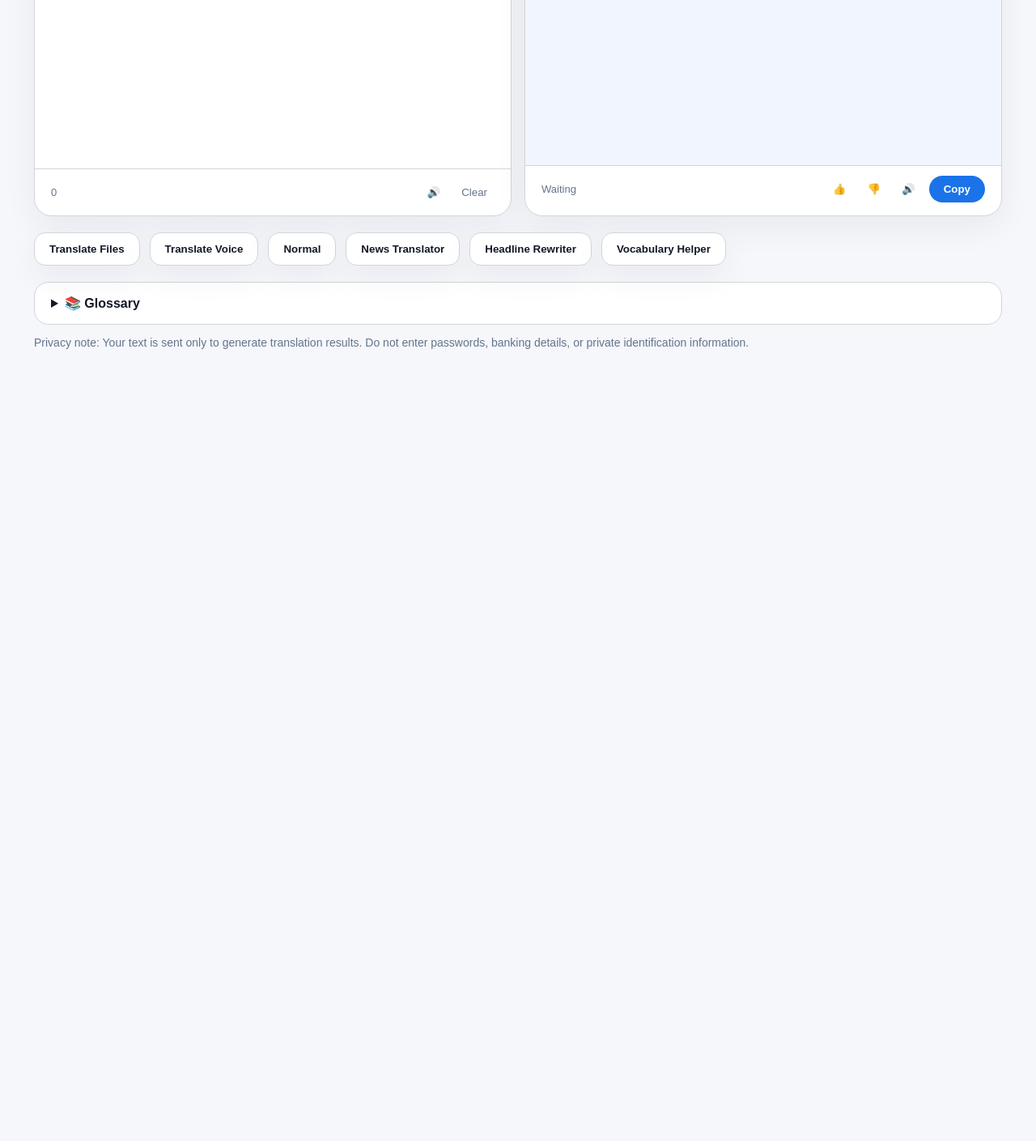
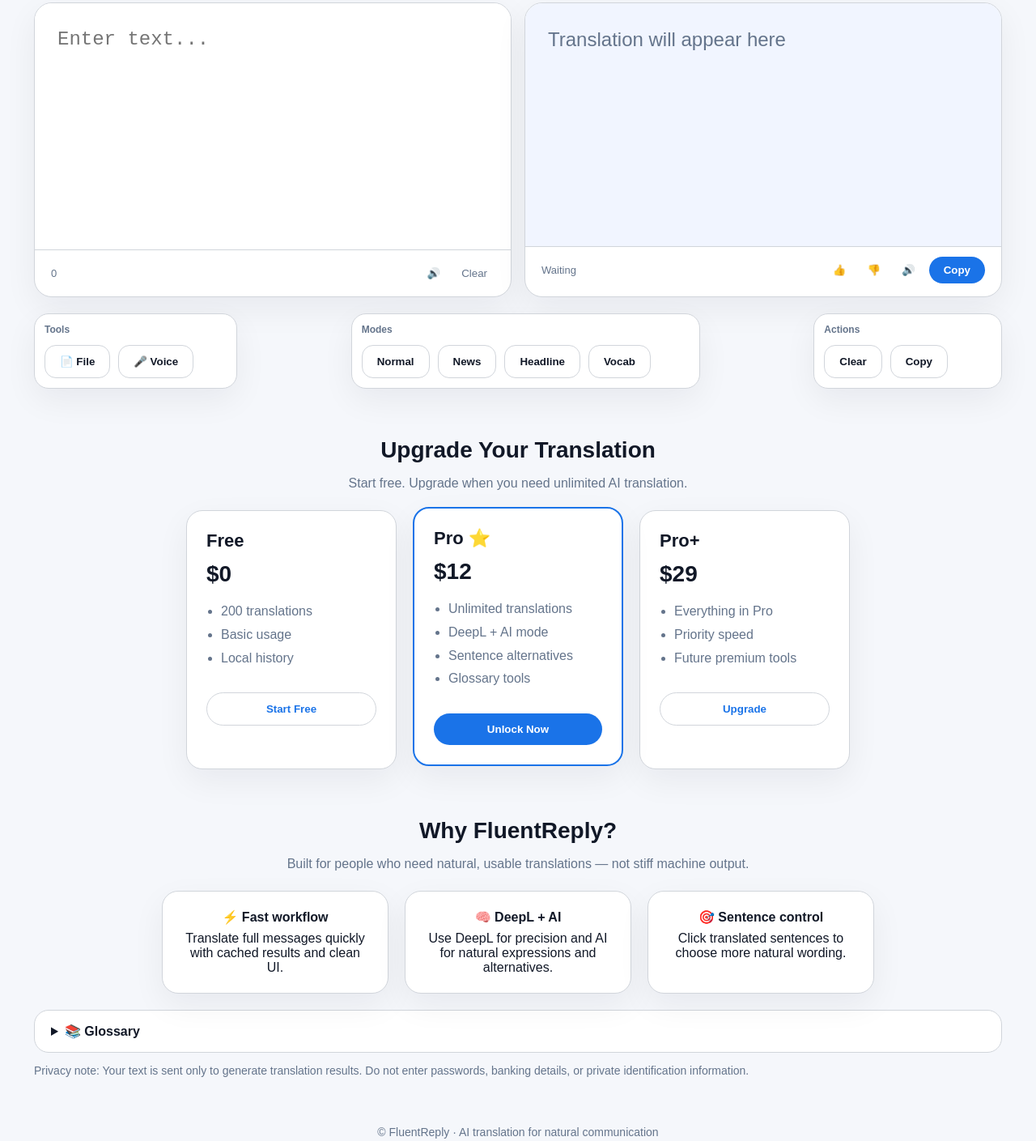
Before and after one commit to wang86373/fluentreply, a plain HTML site: page index.html in a window 1280 px wide. Shown: the part 428-1837 px from the top of the page at 81% size. Before the commit the page ends 891 px from the top, so only its background shows below. Drawn offline with nearby package versions, Linux system fonts and the light colour scheme.

Commit message:
Update index.html

```diff
--- a/index.html
+++ b/index.html
@@ -2,7 +2,7 @@
 <html lang="en">
 <head>
 <meta charset="UTF-8" />
-<title>FluentReply Translate</title>
+<title>AI Translator with DeepL Precision | FluentReply</title>
 <meta name="viewport" content="width=device-width, initial-scale=1.0" />
 <script src="https://cdn.jsdelivr.net/npm/@supabase/supabase-js@2"></script>
 
@@ -25,9 +25,12 @@ body{margin:0;font-family:Arial,"Segoe UI",sans-serif;background:var(--bg);color
 .auth-primary{background:var(--dark)!important;color:white!important;border-radius:999px;padding:10px 20px!important;font-weight:800}
 .upgrade-btn{background:linear-gradient(135deg,#1a73e8,#60a5fa)!important;color:white!important;border-radius:999px;padding:10px 20px!important;font-weight:900}
 .app{max-width:1240px;margin:32px auto;padding:0 22px}
-.hero{margin-bottom:20px}
-.hero h1{font-size:30px;margin:0 0 8px}
-.hero p{margin:0;color:var(--muted)}
+.hero{text-align:center;margin:44px 0 30px}
+.hero h1{font-size:38px;margin:0 0 12px;font-weight:900}
+.hero p{margin:0;color:var(--muted);font-size:16px}
+.hero-cta{margin-top:22px;display:flex;gap:12px;justify-content:center;flex-wrap:wrap}
+.primary-cta{padding:13px 28px;border-radius:999px;background:var(--blue);color:#fff;font-weight:900;border:none;cursor:pointer}
+.secondary-cta{padding:13px 28px;border-radius:999px;background:var(--card);color:var(--text);font-weight:900;border:1px solid var(--border);cursor:pointer}
 .engine-box{background:var(--card);border:1px solid var(--border);border-radius:18px;padding:16px 20px;margin-bottom:18px;display:flex;justify-content:space-between;align-items:center;gap:14px;box-shadow:var(--shadow);flex-wrap:wrap}
 .engine-left{display:flex;align-items:center;gap:12px;flex-wrap:wrap}
 .engine-left label{font-weight:800;color:var(--text)}
@@ -56,9 +59,26 @@ textarea{width:100%;height:300px;border:none;outline:none;resize:none;padding:28
 .dropdown-label{font-size:12px;font-weight:900;color:var(--blue);margin-bottom:5px}
 .dropdown-text{font-size:15px;line-height:1.4;margin-bottom:5px}
 .dropdown-meaning{font-size:13px;color:var(--muted);line-height:1.4}
-.tools{display:flex;gap:12px;flex-wrap:wrap;margin-top:20px}
-.tool-btn{background:var(--card);border:1px solid var(--border);border-radius:14px;padding:12px 18px;font-weight:900;cursor:pointer;color:var(--text);box-shadow:var(--shadow)}
+.tools{display:flex;gap:14px;flex-wrap:wrap;margin-top:20px;justify-content:space-between}
+.tool-group{display:flex;gap:10px;flex-wrap:wrap;background:var(--card);border:1px solid var(--border);border-radius:18px;padding:12px;box-shadow:var(--shadow)}
+.tool-label{width:100%;font-size:12px;color:var(--muted);font-weight:900;margin-bottom:2px}
+.tool-btn{background:var(--card);border:1px solid var(--border);border-radius:14px;padding:12px 18px;font-weight:900;cursor:pointer;color:var(--text)}
 .tool-btn:hover{border-color:var(--blue);color:var(--blue)}
+.pricing{margin-top:60px;text-align:center}
+.pricing h2,.features h2{font-size:28px;font-weight:900;margin:0 0 10px}
+.pricing p,.features p{color:var(--muted)}
+.plan-wrap{display:flex;gap:20px;margin-top:24px;flex-wrap:wrap;justify-content:center}
+.plan{background:var(--card);border:1px solid var(--border);border-radius:20px;width:260px;padding:24px;box-shadow:var(--shadow);text-align:left}
+.plan.pro{border:2px solid var(--blue);transform:translateY(-4px)}
+.plan h3{margin:0 0 10px;font-size:22px}
+.plan-price{font-size:28px;font-weight:900;margin:12px 0}
+.plan ul{padding-left:18px;color:var(--muted);line-height:1.8}
+.plan button{width:100%;margin-top:12px;padding:12px;border-radius:999px;border:none;background:var(--blue);color:white;font-weight:900;cursor:pointer}
+.plan.secondary button{background:var(--card);color:var(--blue);border:1px solid var(--border)}
+.features{margin-top:60px;text-align:center}
+.feature-wrap{display:flex;gap:20px;flex-wrap:wrap;justify-content:center;margin-top:24px}
+.feature{background:var(--card);border:1px solid var(--border);border-radius:20px;padding:22px;width:280px;box-shadow:var(--shadow)}
+.feature strong{display:block;margin-bottom:8px}
 details{background:var(--card);border:1px solid var(--border);border-radius:18px;padding:16px 20px;margin-top:20px}
 summary{cursor:pointer;font-weight:900}
 .glossary-form{display:grid;grid-template-columns:1fr 1fr auto;gap:10px;margin-top:14px}
@@ -68,15 +88,18 @@ summary{cursor:pointer;font-weight:900}
 .glossary-item{display:flex;justify-content:space-between;align-items:center;gap:10px;background:var(--soft);border:1px solid var(--border);border-radius:12px;padding:11px 13px}
 .status{margin-top:14px;font-size:14px;color:var(--muted)}
 .error{color:#ef4444}
+.footer-note{text-align:center;color:var(--muted);margin:60px 0 20px;font-size:14px}
 @media(max-width:850px){
   .header{padding:14px}
   .logo{font-size:20px}
   .header-actions{gap:8px}
+  .hero h1{font-size:30px}
   .translator,.lang-row,.glossary-form{grid-template-columns:1fr}
   .swap{display:none}
   textarea,.result{height:210px;font-size:18px;padding:16px}
   .panel-footer{height:48px;padding:0 12px}
   .dropdown{left:10px;right:10px;top:48px;max-height:170px}
+  .tool-group{width:100%}
 }
 </style>
 </head>
@@ -108,7 +131,7 @@ summary{cursor:pointer;font-weight:900}
 
     <button onclick="syncUILanguageToTarget()" data-i18n="sync">Sync UI</button>
     <button onclick="location.href='history.html'" data-i18n="history">History</button>
-    <button class="upgrade-btn" onclick="buyPro()">Upgrade Pro</button>
+    <button class="upgrade-btn" onclick="buyPro()">Unlock Unlimited 🚀</button>
     <button class="auth-btn" onclick="location.href='login.html'" data-i18n="login">Login</button>
     <button class="auth-primary" onclick="location.href='signup.html'" data-i18n="signup">Sign up</button>
   </div>
@@ -116,8 +139,12 @@ summary{cursor:pointer;font-weight:900}
 
 <main class="app">
   <section class="hero">
-    <h1 data-i18n="heroTitle">AI Translation with DeepL Precision</h1>
-    <p data-i18n="heroText">Fast full-message translation with sentence-level alternatives.</p>
+    <h1>Translate Smarter, Not Harder</h1>
+    <p>DeepL + AI powered translation with sentence-level alternatives.</p>
+    <div class="hero-cta">
+      <button class="primary-cta" onclick="input.focus()">Start Translating 🚀</button>
+      <button class="secondary-cta" onclick="document.getElementById('pricing').scrollIntoView({behavior:'smooth'})">View Plans</button>
+    </div>
   </section>
 
   <section class="engine-box">
@@ -209,15 +236,89 @@ summary{cursor:pointer;font-weight:900}
   <div id="bottomStatus" class="status"></div>
 
   <section class="tools">
-    <button class="tool-btn" onclick="triggerFileUpload()" data-i18n="translateFile">Translate Files</button>
-    <button class="tool-btn" onclick="toggleVoiceInput()" data-i18n="translateVoice">Translate Voice</button>
-    <button class="tool-btn" onclick="setTask('translate')" data-i18n="normalMode">Normal</button>
-    <button class="tool-btn" onclick="setTask('news')" data-i18n="newsTranslator">News Translator</button>
-    <button class="tool-btn" onclick="setTask('headline')" data-i18n="headlineRewriter">Headline Rewriter</button>
-    <button class="tool-btn" onclick="setTask('vocab')" data-i18n="vocabHelper">Vocabulary Helper</button>
+    <div class="tool-group">
+      <div class="tool-label">Tools</div>
+      <button class="tool-btn" onclick="triggerFileUpload()">📄 File</button>
+      <button class="tool-btn" onclick="toggleVoiceInput()">🎤 Voice</button>
+    </div>
+
+    <div class="tool-group">
+      <div class="tool-label">Modes</div>
+      <button class="tool-btn" onclick="setTask('translate')">Normal</button>
+      <button class="tool-btn" onclick="setTask('news')">News</button>
+      <button class="tool-btn" onclick="setTask('headline')">Headline</button>
+      <button class="tool-btn" onclick="setTask('vocab')">Vocab</button>
+    </div>
+
+    <div class="tool-group">
+      <div class="tool-label">Actions</div>
+      <button class="tool-btn" onclick="clearAll()">Clear</button>
+      <button class="tool-btn" onclick="copyText(event)">Copy</button>
+    </div>
   </section>
 
   <input id="fileInput" type="file" accept=".txt,.md,.csv,.json,text/plain" style="display:none" onchange="handleFileUpload(event)">
+
+  <section id="pricing" class="pricing">
+    <h2>Upgrade Your Translation</h2>
+    <p>Start free. Upgrade when you need unlimited AI translation.</p>
+
+    <div class="plan-wrap">
+      <div class="plan secondary">
+        <h3>Free</h3>
+        <div class="plan-price">$0</div>
+        <ul>
+          <li>200 translations</li>
+          <li>Basic usage</li>
+          <li>Local history</li>
+        </ul>
+        <button onclick="input.focus()">Start Free</button>
+      </div>
+
+      <div class="plan pro">
+        <h3>Pro ⭐</h3>
+        <div class="plan-price">$12</div>
+        <ul>
+          <li>Unlimited translations</li>
+          <li>DeepL + AI mode</li>
+          <li>Sentence alternatives</li>
+          <li>Glossary tools</li>
+        </ul>
+        <button onclick="buyPro()">Unlock Now</button>
+      </div>
+
+      <div class="plan secondary">
+        <h3>Pro+</h3>
+        <div class="plan-price">$29</div>
+        <ul>
+          <li>Everything in Pro</li>
+          <li>Priority speed</li>
+          <li>Future premium tools</li>
+        </ul>
+        <button onclick="buyPro()">Upgrade</button>
+      </div>
+    </div>
+  </section>
+
+  <section class="features">
+    <h2>Why FluentReply?</h2>
+    <p>Built for people who need natural, usable translations — not stiff machine output.</p>
+
+    <div class="feature-wrap">
+      <div class="feature">
+        <strong>⚡ Fast workflow</strong>
+        <span>Translate full messages quickly with cached results and clean UI.</span>
+      </div>
+      <div class="feature">
+        <strong>🧠 DeepL + AI</strong>
+        <span>Use DeepL for precision and AI for natural expressions and alternatives.</span>
+      </div>
+      <div class="feature">
+        <strong>🎯 Sentence control</strong>
+        <span>Click translated sentences to choose more natural wording.</span>
+      </div>
+    </div>
+  </section>
 
   <details>
     <summary data-i18n="glossarySummary">📚 Glossary</summary>
@@ -232,6 +333,10 @@ summary{cursor:pointer;font-weight:900}
   <section class="status" data-i18n="privacyText">
     Privacy note: Your text is sent only to generate translation results. Do not enter passwords, banking details, or private identification information.
   </section>
+
+  <div class="footer-note">
+    © FluentReply · AI translation for natural communication
+  </div>
 </main>
 
 <script>
@@ -551,6 +656,7 @@ async function translate(){
   if(!canUseTranslate()){
     result.innerHTML=`<span class="error">${getUILang()==="Simplified Chinese"?"免费次数已用完，请升级 Pro。":"Free limit reached. Please upgrade to Pro."}</span><div id="dropdown" class="dropdown"></div>`;
     statusBox.innerText=getUILang()==="Simplified Chinese"?"已达到免费限制":"Free limit reached";
+    document.getElementById("pricing").scrollIntoView({behavior:"smooth"});
     return;
   }
 
@@ -833,6 +939,7 @@ async function saveHistory(source,data){
 }
 
 document.addEventListener("click",hideDropdown);
+window.matchMedia&&window.matchMedia("(prefers-color-scheme: dark)").addEventListener?.("change",applyTheme);
 
 function escapeHTML(str){
   return String(str).replace(/[&<>'"]/g,tag=>({"&":"&amp;","<":"&lt;",">":"&gt;","'":"&#39;",'"':"&quot;"}[tag]||tag));
```
